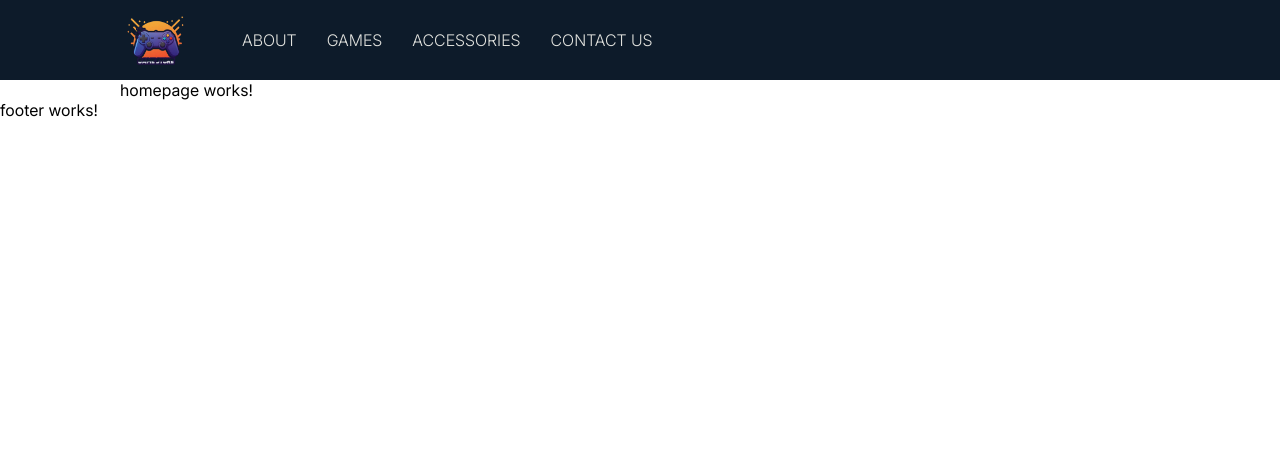
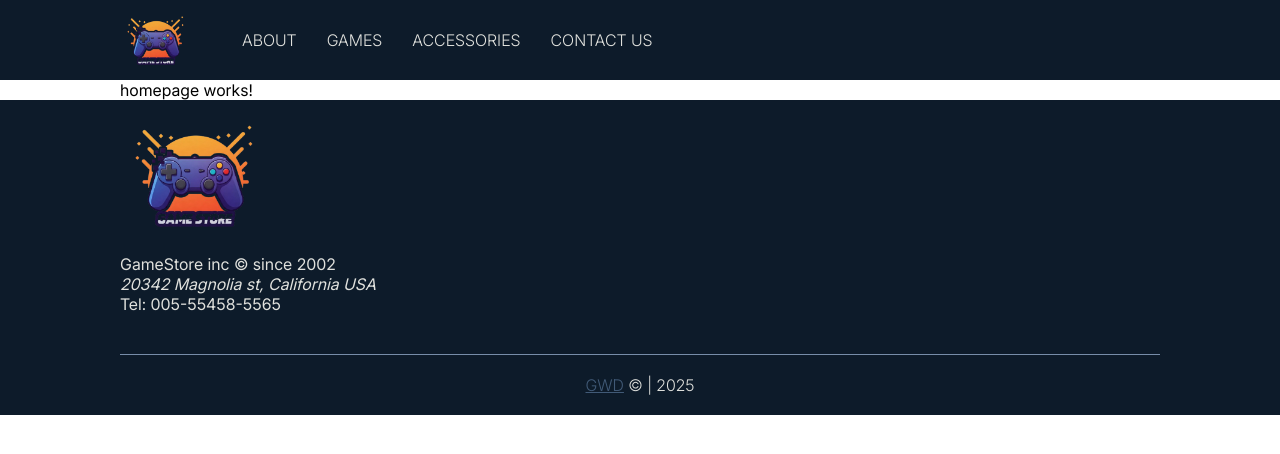
Before and after one commit to galm85/game-store-angular, an Angular app: page / in a window 1280 px wide. Shown: the top 454 px of the page. Built offline with nearby package versions, Linux system fonts and the light colour scheme.

Commit message:
create footer

```diff
--- a/src/app/components/footer/footer.component.html
+++ b/src/app/components/footer/footer.component.html
@@ -1 +1,16 @@
-<p>footer works!</p>
+<footer class="game-store-footer layout-padding-inline">
+
+  <div class="footer-info">
+      <img src="assets/images/logo.png" alt="game store logo">
+      <div class="store-information">
+        <p>GameStore inc &copy; since 2002</p>
+        <address>20342 Magnolia st, California USA</address>
+        <p>Tel: 005-55458-5565</p>
+      </div>
+  </div>
+
+  <div class="footer-copyright">
+      <a href="https://www.galwd.com" target="_blank">GWD</a>
+      <span> &copy; | {{currentYear}}</span>
+  </div>
+</footer>
--- a/src/app/components/footer/footer.component.scss
+++ b/src/app/components/footer/footer.component.scss
@@ -0,0 +1,29 @@
+@use 'variables' as v;
+
+.game-store-footer{
+  background-color: v.$dark;
+
+  .footer-info{
+    img{
+      width: 150px;
+      height: 150px;
+    }
+    .store-information{
+      color: v.$white;
+    }
+  }
+
+
+  .footer-copyright{
+    text-align: center;
+    color: v.$white;
+    border-top: 1px solid v.$light;
+    padding-block: 20px;
+    margin-top: 40px;
+    font-weight: 300;
+    a{
+      color: v.$text_light;
+    }
+  }
+
+}
--- a/src/app/components/footer/footer.component.ts
+++ b/src/app/components/footer/footer.component.ts
@@ -8,4 +8,5 @@ import { Component } from '@angular/core';
 })
 export class FooterComponent {
 
+currentYear:number = new Date().getFullYear();
 }
--- a/src/app/components/header/header.component.html
+++ b/src/app/components/header/header.component.html
@@ -1,7 +1,7 @@
 <header class="header layout-padding-inline">
 
   <a class="header__logo" routerLink="/">
-    <img src="assets/logo.png" alt="game store logo">
+    <img src="assets/images/logo.png" alt="game store logo">
   </a>
 
   <nav class="header__navigation">
--- a/src/index.html
+++ b/src/index.html
@@ -5,7 +5,7 @@
   <title>Gamestop</title>
   <base href="/">
   <meta name="viewport" content="width=device-width, initial-scale=1">
-  <link rel="icon" type="image/png" href="assets/logo.png">
+  <link rel="icon" type="image/png" href="assets/images/logo.png">
 </head>
 <body>
   <app-root></app-root>
```
Also changed, not shown: src/assets/images/logo.png (renamed from src/assets/logo.png).
